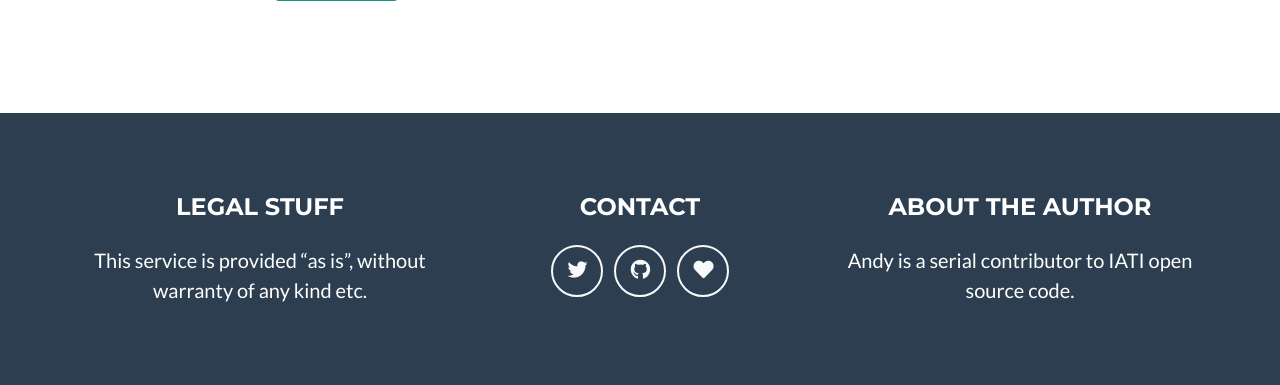
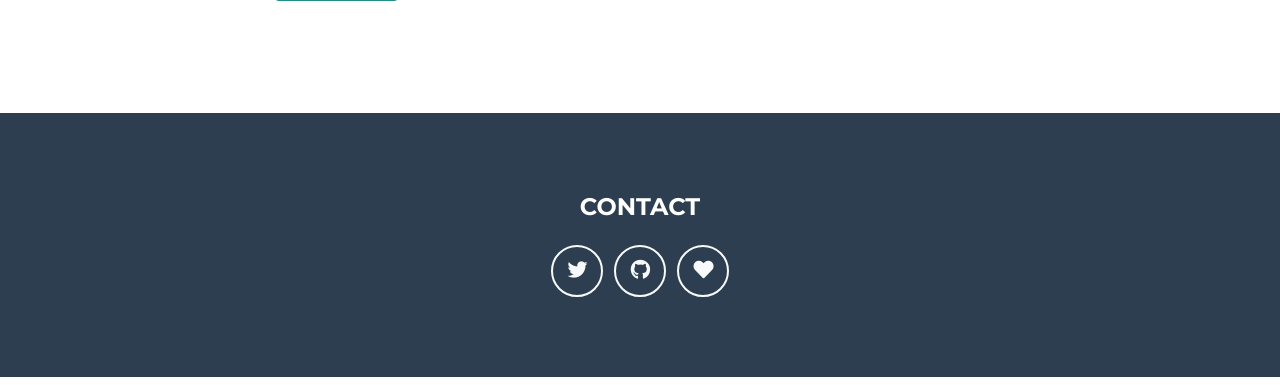
Before and after one commit to pwyf/iati-canary, a Flask app: template canary/templates/home.html in a window 1280 px wide. Shown: the part 2401-2786 px from the top of the page. Run offline with Flask 2, Linux system fonts and the light colour scheme; the template is opened without the code that fills it: values that come from a table or form of the project are taken from there, others are empty; parts of the project's set-up code (start-up, migrations or seed data) failed here and were passed over; some libraries are stand-ins or nearby versions.

Commit message:
Strip the footer right back

```diff
--- a/canary/templates/_layout.html
+++ b/canary/templates/_layout.html
@@ -74,11 +74,7 @@
   <footer class="footer text-center">
     <div class="container">
       <div class="row">
-        <div class="col-md-4 mb-5 mb-lg-0">
-          <h4 class="text-uppercase mb-4">Legal stuff</h4>
-          <p class="lead mb-0">This service is provided “as is”, without warranty of any kind etc.</p>
-        </div>
-        <div class="col-md-4 mb-5 mb-lg-0">
+        <div class="offset-md-4 col-md-4 mb-5 mb-lg-0">
           <h4 class="text-uppercase mb-4">Contact</h4>
           <ul class="list-inline mb-0">
             <li class="list-inline-item">
@@ -97,10 +93,6 @@
               </a>
             </li>
           </ul>
-        </div>
-        <div class="col-md-4">
-          <h4 class="text-uppercase mb-4">About the author</h4>
-          <p class="lead mb-0">Andy is a serial contributor to IATI open source code.</p>
         </div>
       </div>
     </div>
```
